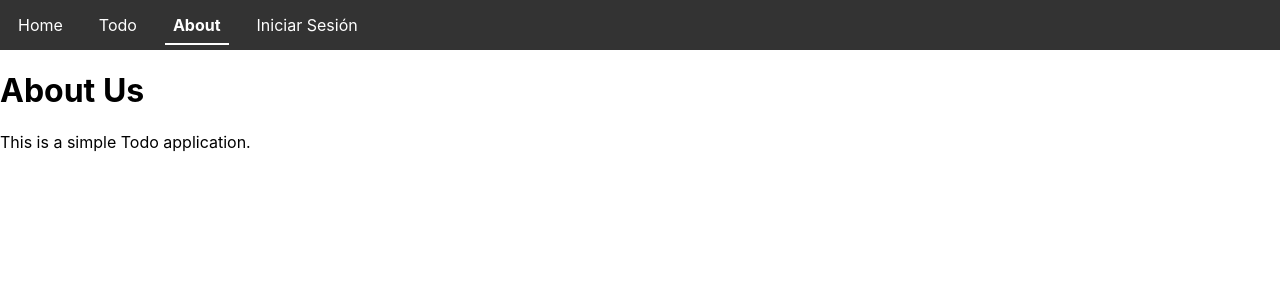
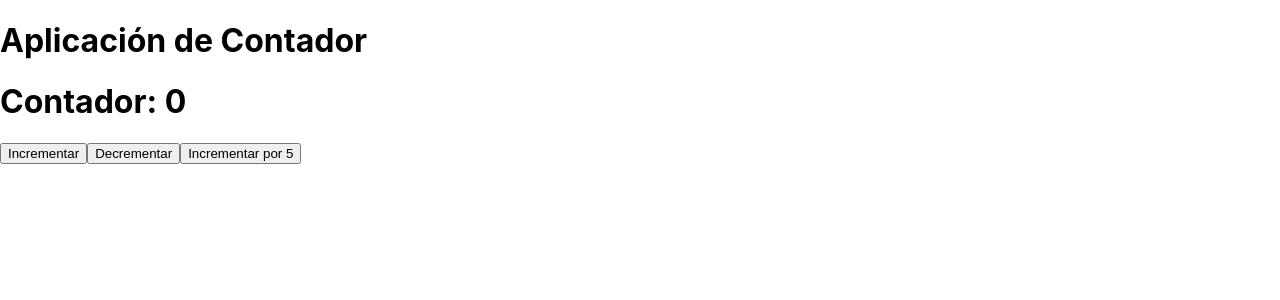
Before and after one commit to stzdiego/ED-A2, a React (Create React App) app in the folder my-app/: page /about in a window 1280 px wide. Shown: the top 300 px of the page. Built offline with nearby package versions, Linux system fonts and the light colour scheme.

Commit message:
Challengue_13

```diff
--- a/my-app/package.json
+++ b/my-app/package.json
@@ -3,11 +3,13 @@
   "version": "0.1.0",
   "private": true,
   "dependencies": {
+    "@reduxjs/toolkit": "^2.2.8",
     "@testing-library/jest-dom": "^5.17.0",
     "@testing-library/react": "^13.4.0",
     "@testing-library/user-event": "^13.5.0",
     "react": "^18.3.1",
     "react-dom": "^18.3.1",
+    "react-redux": "^9.1.2",
     "react-router-dom": "^6.26.2",
     "react-scripts": "5.0.1",
     "web-vitals": "^2.1.4"
--- a/my-app/src/App.js
+++ b/my-app/src/App.js
@@ -1,25 +1,14 @@
-import logo from './logo.svg';
-import './App.css';
+// src/App.jsx
+import React from 'react';
+import Counter from './Components/Counter'; // Importamos el componente Counter
 
-function App() {
+const App = () => {
   return (
-    <div className="App">
-      <header className="App-header">
-        <img src={logo} className="App-logo" alt="logo" />
-        <p>
-          Edit <code>src/App.js</code> and save to reload.
-        </p>
-        <a
-          className="App-link"
-          href="https://reactjs.org"
-          target="_blank"
-          rel="noopener noreferrer"
-        >
-          Learn React
-        </a>
-      </header>
-    </div>
+      <div>
+        <h1>Aplicación de Contador</h1>
+        <Counter /> {/* Usamos el componente Counter */}
+      </div>
   );
-}
+};
 
 export default App;
--- /dev/null
+++ b/my-app/src/Components/Counter.jsx
@@ -0,0 +1,20 @@
+// src/Counter.jsx
+import React from 'react';
+import { useSelector, useDispatch } from 'react-redux'; // Importamos los hooks de Redux
+import { increment, decrement, incrementBy } from '../Helpers/counterSlice'; // Importamos las acciones
+
+const Counter = () => {
+    const count = useSelector((state) => state.counter.value); // Obtenemos el valor del contador
+    const dispatch = useDispatch(); // Hook para despachar acciones
+
+    return (
+        <div>
+            <h1>Contador: {count}</h1>
+            <button onClick={() => dispatch(increment())}>Incrementar</button>
+            <button onClick={() => dispatch(decrement())}>Decrementar</button>
+            <button onClick={() => dispatch(incrementBy(5))}>Incrementar por 5</button>
+        </div>
+    );
+};
+
+export default Counter;
--- /dev/null
+++ b/my-app/src/Helpers/counterSlice.js
@@ -0,0 +1,26 @@
+// src/store/counterSlice.js
+import { createSlice } from '@reduxjs/toolkit';
+
+const counterSlice = createSlice({
+    name: 'counter',
+    initialState: {
+        value: 0, // Estado inicial del contador
+    },
+    reducers: {
+        increment: (state) => {
+            state.value += 1; // Incrementa el contador en 1
+        },
+        decrement: (state) => {
+            state.value -= 1; // Decrementa el contador en 1
+        },
+        incrementBy: (state, action) => {
+            state.value += action.payload; // Incrementa el contador por el valor dado
+        },
+    },
+});
+
+// Exportar las acciones generadas
+export const { increment, decrement, incrementBy } = counterSlice.actions;
+
+// Exportar el reducer
+export default counterSlice.reducer;
--- /dev/null
+++ b/my-app/src/Helpers/store.js
@@ -0,0 +1,11 @@
+// src/store/store.js
+import { configureStore } from '@reduxjs/toolkit';
+import counterReducer from './counterSlice'; // Importamos el reducer del contador
+
+const store = configureStore({
+    reducer: {
+        counter: counterReducer, // Registramos el reducer en el store
+    },
+});
+
+export default store;
--- a/my-app/src/index.js
+++ b/my-app/src/index.js
@@ -1,26 +1,13 @@
 import React from 'react';
-import { BrowserRouter as Router, Routes, Route } from 'react-router-dom';
+import { Provider } from 'react-redux'; // Importamos el Provider
+import store from './Helpers/store'; // Importamos el store
 import './index.css';
-import App from './App'; // Componente de "App"
-import TodoApp from './Components/TodoApp'; // Componente de "TodoApp"
-import About from './Components/About'; // Componente de "About"
-import NavComponent from './Components/NavComponent'; // Componente de navegación
-import { AuthProvider } from './Helpers/AuthContext'; // Importamos el contexto de autenticación
-import Login from './Components/Login'; // Importamos el componente de login
-import PrivateRoute from './Helpers/PrivateRoute';
-import {createRoot} from "react-dom/client"; // Importamos el componente de ruta privada
+import App from './App';
+import {createRoot} from "react-dom/client"; // Componente principal
 
 const root = createRoot(document.getElementById('root'));
 root.render(
-    <AuthProvider>
-        <Router>
-            <NavComponent /> {/* Renderizamos el componente de navegación */}
-            <Routes>
-                <Route path="/" element={<App />} />
-                <Route path="/todos" element={<PrivateRoute element={<TodoApp />} />} />
-                <Route path="/about" element={<About />} />
-                <Route path="/login" element={<Login />} />
-            </Routes>
-        </Router>
-    </AuthProvider>
+    <Provider store={store}>
+        <App /> {/* Renderizamos el componente principal */}
+    </Provider>
 );
```
Also changed, not shown: 1 other file (tests, documents, lock files or other folders).
